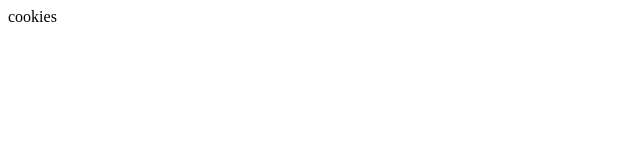
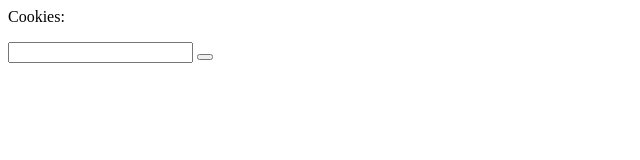
Before and after one commit to KylianCadet/lab-browser-storage, a plain HTML site: page client/cookies/index.html in a window 1280 px wide. Shown: the whole page, without its empty margins (0-640 px from the left). Drawn offline with Linux system fonts and the light colour scheme.

Commit message:
add cookie in server, modify client 	modified:   client/cookies/index.html 	modified:   server/main.js

```diff
--- a/client/cookies/index.html
+++ b/client/cookies/index.html
@@ -7,6 +7,26 @@
   <title>Cookies</title>
 </head>
 <body>
-  cookies
+  <section>
+    Cookies:
+    <div id="cookies">
+      <ul id="list"></ul>
+    </div>
+  </section>
+  <input type="text" id="cookie-input" />
+  <button onclick="fetchCookie"></button>
 </body>
 </html>
+
+<script>
+  const baseUrl = "https://lab-browser-storage.herokuapp.com/"
+  function fetchCookie() {
+    const cookieInput = document.getElementById("cookie-input").textContent
+    console.log(cookieInput);
+    fetch(`${baseUrl}cookie?cookie=${cookieInput}`).then((_value) => {
+      const cookieDiv = document.getElementById("cookies")
+      const cookieList = document.getAnimations("list")
+      cookieList.remove()
+    })
+  }
+</script>
```
Also changed, not shown: server/main.js (+8 -0 lines).
